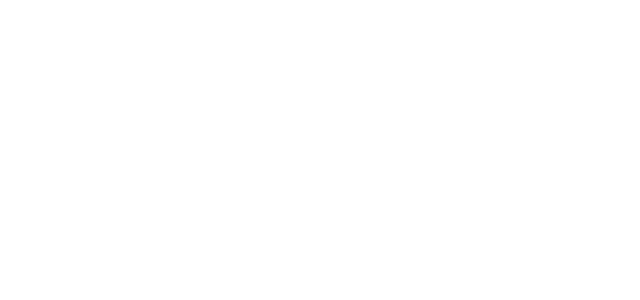
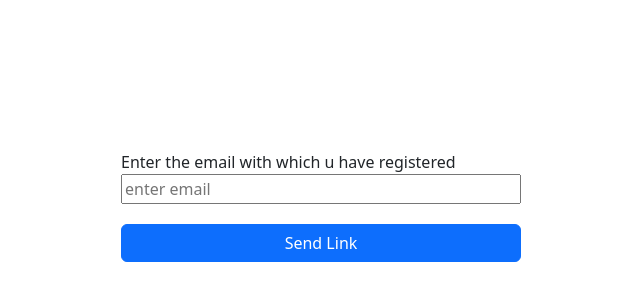
Before and after one commit to razikhaNawaz/deletepostfirebase, a React (Create React App) app: page /ForgotPassword in a window 1280 px wide. Shown: the part 50-350 px from the top of the page, without its empty margins (319-959 px from the left). Built offline with nearby package versions, Linux system fonts and the light colour scheme.

Commit message:
forgotPasswordAdded

```diff
--- a/src/App.js
+++ b/src/App.js
@@ -6,6 +6,7 @@
 import AuthContext from './components/Store/AuthContext';
 import ProfileComplete from './components/Pages/ProfileComplete';
 import { Route, Switch  } from 'react-router-dom';
+import ForgotPssword from './components/Pages/ForgotPssword';
 const App = () => {
   const AuthCntx=useContext(AuthContext);
   const isAuthenticate=AuthCntx.isAuthenticate;
@@ -20,6 +21,9 @@
         <Route path="/profileForm" exact>
         {!isAuthenticate? <Authentication /> :<ProfileComplete />}
         </Route>
+        <Route path="/ForgotPassword" exact>
+          <ForgotPssword />
+        </Route>
 
       </Switch>
     </div>
--- a/src/components/Authentication.js
+++ b/src/components/Authentication.js
@@ -1,6 +1,7 @@
 import React, { Fragment, useContext, useState } from 'react'
 import AuthContext from './Store/AuthContext';
 import classes from './Authentication.module.css';
+import { Link } from 'react-router-dom';
 
 const Authentication = () => {
     const [email, setEmail]=useState();
@@ -47,6 +48,11 @@
                     isLogin ? 'creare account' : 'login with account'
                 }
             </button>
+            <div className={classes.link}>
+            <Link to="/ForgotPassword">
+                Forgot Password
+            </Link>
+            </div>
             </div>
         </form>
         </div>
--- a/src/components/Authentication.module.css
+++ b/src/components/Authentication.module.css
@@ -10,7 +10,7 @@
 .form {
    /* border: 1px solid red; */
     width: 400px;
-    height: 200px;
+    height: 400px;
     display: flex;
     align-items: center;
     justify-content: center;
@@ -32,7 +32,16 @@
 }
 .form .buttonParent{
     /* border: 1px solid red; */
-    width: 100%;
+    width: 200px;
     display: flex;
+    flex-direction: column;
     justify-content: space-between;
+
 }
+.form .buttonParent button{
+    margin-top: 20px;
+}
+.link{
+    display: flex;
+    justify-content: center;
+}
--- /dev/null
+++ b/src/components/Pages/ForgotPassword.module.css
@@ -0,0 +1,18 @@
+.parent{
+display: flex;
+align-items: center;
+justify-content: center;
+height:100vh;
+width:100vw;
+/* border: 1px solid red; */
+}
+.form{
+    display: flex;
+    flex-direction: column;
+width:400px;
+height:400px;
+
+}
+.form button{
+    margin-top: 20px;
+}
--- /dev/null
+++ b/src/components/Pages/ForgotPssword.js
@@ -0,0 +1,45 @@
+import React, { useState } from 'react';
+import classes from './ForgotPassword.module.css';
+
+const ForgotPssword = () => {
+const [email, setEmail]=useState()
+let url='https://identitytoolkit.googleapis.com/v1/accounts:sendOobCode?key=AIzaSyByRYI7AGI18SmodbMmvKKyfqdblqRnORc'
+
+const sendLinkPost=async()=>{
+  try{
+     const response=await fetch(url, {
+      method:'POST',
+      body:JSON.stringify({
+        requestType: "PASSWORD_RESET",
+        email:email
+      }),
+      header:{
+        'Content-Type':'application/json'
+      }
+     })
+     console.log(response)
+  }
+  catch(err){
+    console.log(err)
+  }
+}
+
+const emailHandler=(e)=>{
+  setEmail(e.target.value)
+}
+
+  return (
+    <div className={classes.parent}>
+        <form className={classes.form}>
+            <label>Enter the email with which u have registered</label>
+        <input type="text" placeholder='enter email' value={email} onChange={emailHandler}></input>
+        <button onClick={sendLinkPost} className='btn btn-primary'>
+            Send Link
+        </button>
+        </form>
+
+    </div>
+  )
+}
+
+export default ForgotPssword;
```
